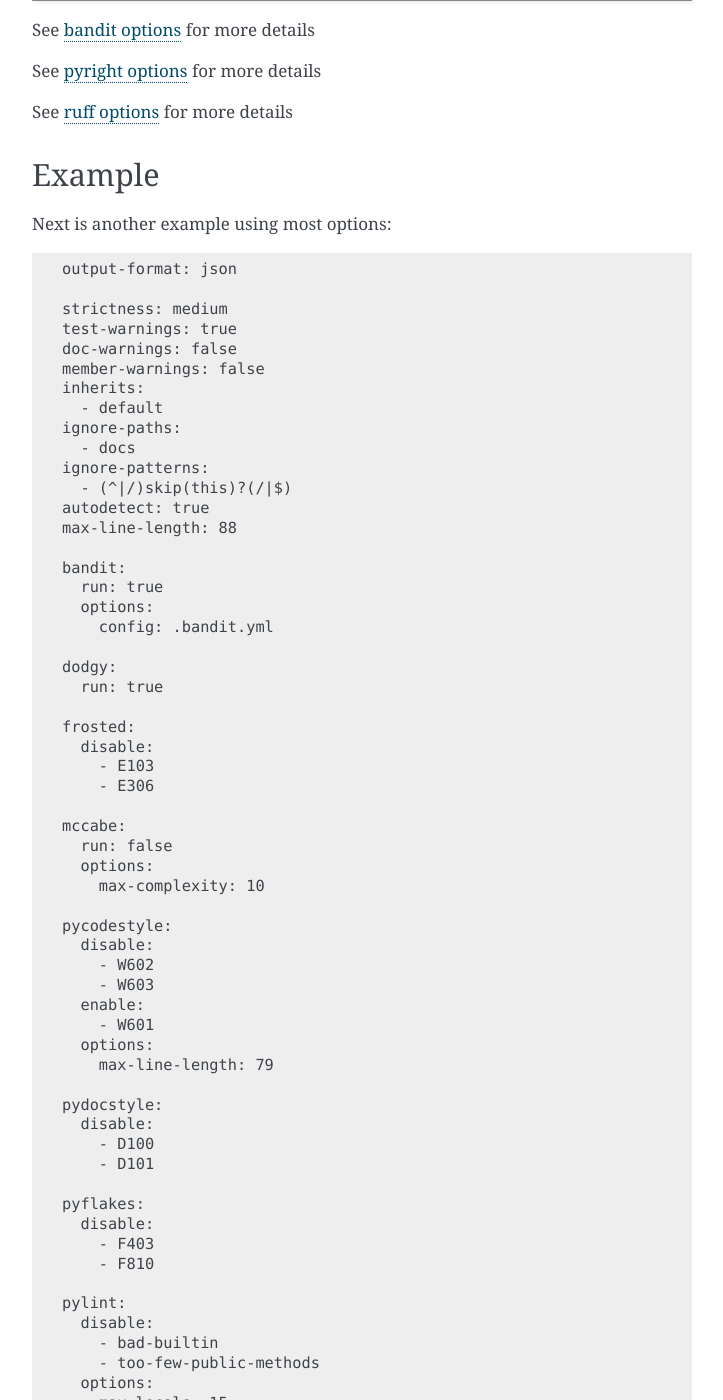
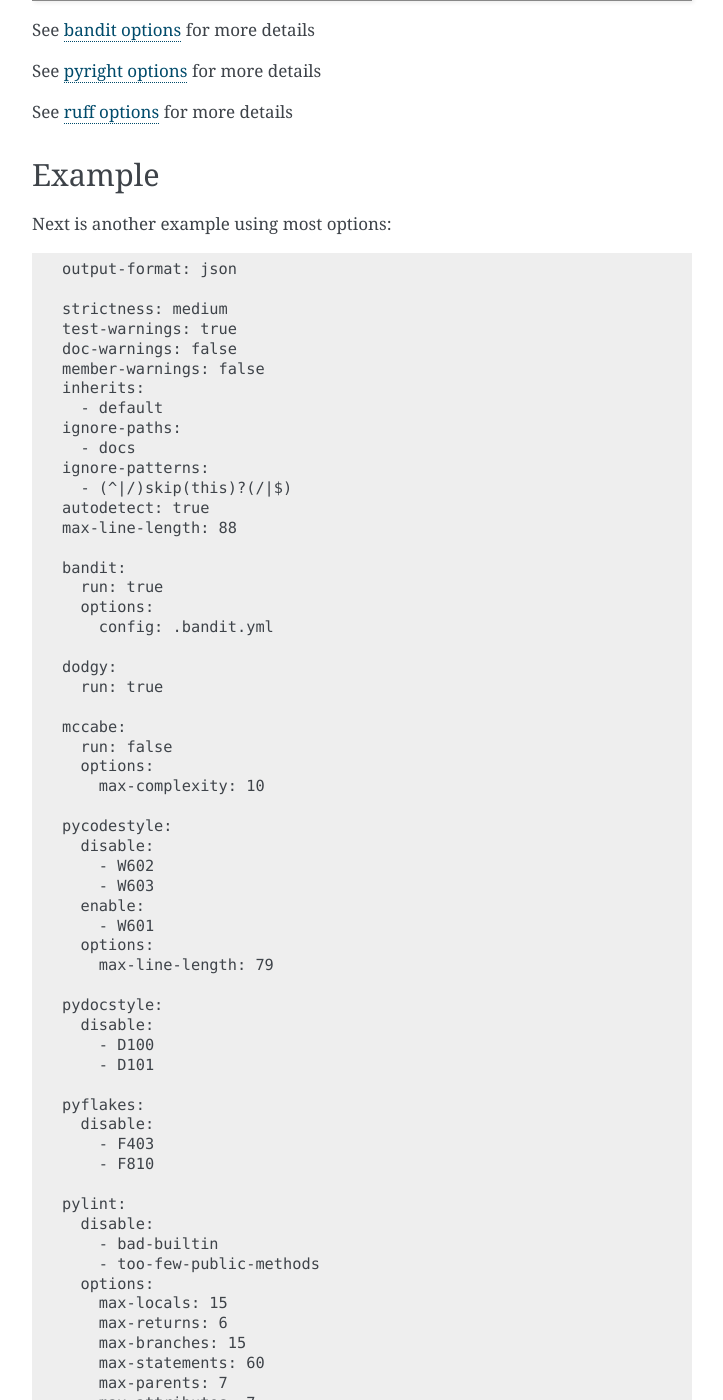
Before and after one commit to prospector-dev/prospector, a Sphinx documentation site: the page built from docs/profiles.rst, in a window 1280 px wide and 1400 px high, scrolled down 8893 px. Shown: the whole window, without its empty margins (388-1111 px from the left). Built offline with Sphinx 7.4.7, drawn with Linux system fonts in a browser that asks for light colours; some of the changed text lies outside the part shown.

Commit message:
Remove remaining references to the removed frosted tool

```diff
--- a/docs/profiles.rst
+++ b/docs/profiles.rst
@@ -280,7 +280,7 @@ Individual Configuration Options
 --------------------------------
 
 Each tool can be individually configured with a section beginning with the tool name
-(in lowercase). Valid values are ``bandit``, ``dodgy``, ``frosted``, ``mccabe``, ``mypy``, ``pydocstyle``, ``pycodestyle``,
+(in lowercase). Valid values are ``bandit``, ``dodgy``, ``mccabe``, ``mypy``, ``pydocstyle``, ``pycodestyle``,
 ``pyflakes``, ``pylint``, ``pyright``, ``pyroma``,  ``vulture`` and ``ruff``.
 
 Enabling and Disabling Tools
@@ -466,11 +466,6 @@ Next is another example using most options::
     dodgy:
       run: true
 
-    frosted:
-      disable:
-        - E103
-        - E306
-
     mccabe:
       run: false
       options:
```
Also changed, not shown: 8 other files.
